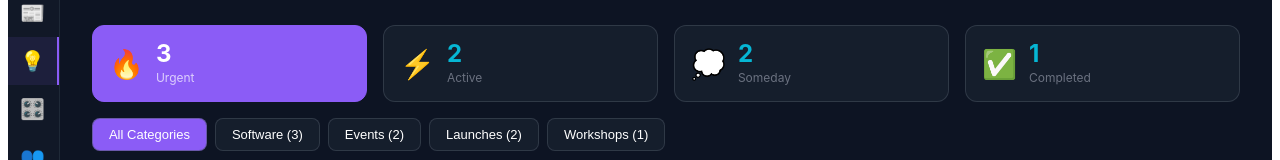
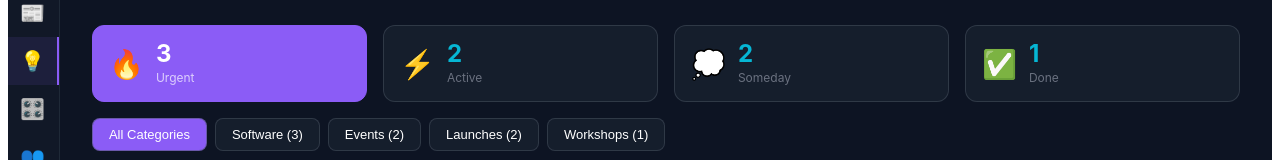
Before and after one commit to pacinobot2026/vizard-clips-dashboard, a Next.js app: page /ideas in a window 1280 px wide. Shown: the part 130-290 px from the top of the page. Built offline with nearby package versions, Linux system fonts and the light colour scheme.

Commit message:
Change 'Completed' to 'Done' on Idea Board

```diff
--- a/pages/ideas.js
+++ b/pages/ideas.js
@@ -299,7 +299,7 @@ export default function Ideas() {
             <StatCard
               icon="✅"
               count={stats.completed || 0}
-              label="Completed"
+              label="Done"
               active={filter === 'completed'}
               onClick={() => setFilter('completed')}
               delay={0.3}
```
